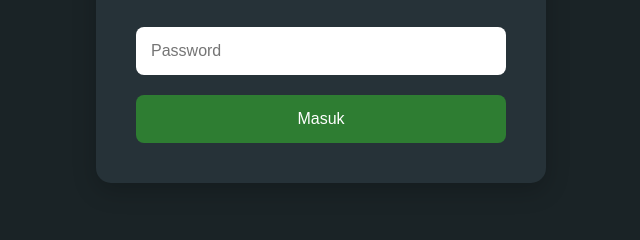
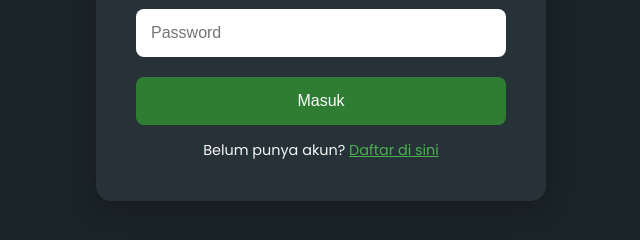
Before and after one commit to Teratesh1922/ZaaaStore, a plain HTML site: page login.html in a window 1280 px wide. Shown: the part 398-638 px from the top of the page, without its empty margins (319-959 px from the left). Drawn offline with Linux system fonts and the light colour scheme.

Commit message:
Update login.html

```diff
--- a/login.html
+++ b/login.html
@@ -101,6 +101,13 @@
       <input type="password" id="password" placeholder="Password" required>
       <input type="submit" value="Masuk">
     </form>
+
+
+
+    <p style="text-align:center; margin-top: 15px; font-size: 0.9rem;">
+  Belum punya akun?
+  <a href="register.html" style="color: #4caf50; text-decoration: underline;">Daftar di sini</a>
+    </p>
   </div>
 
   <div id="toast" class="toast"></div>
```
